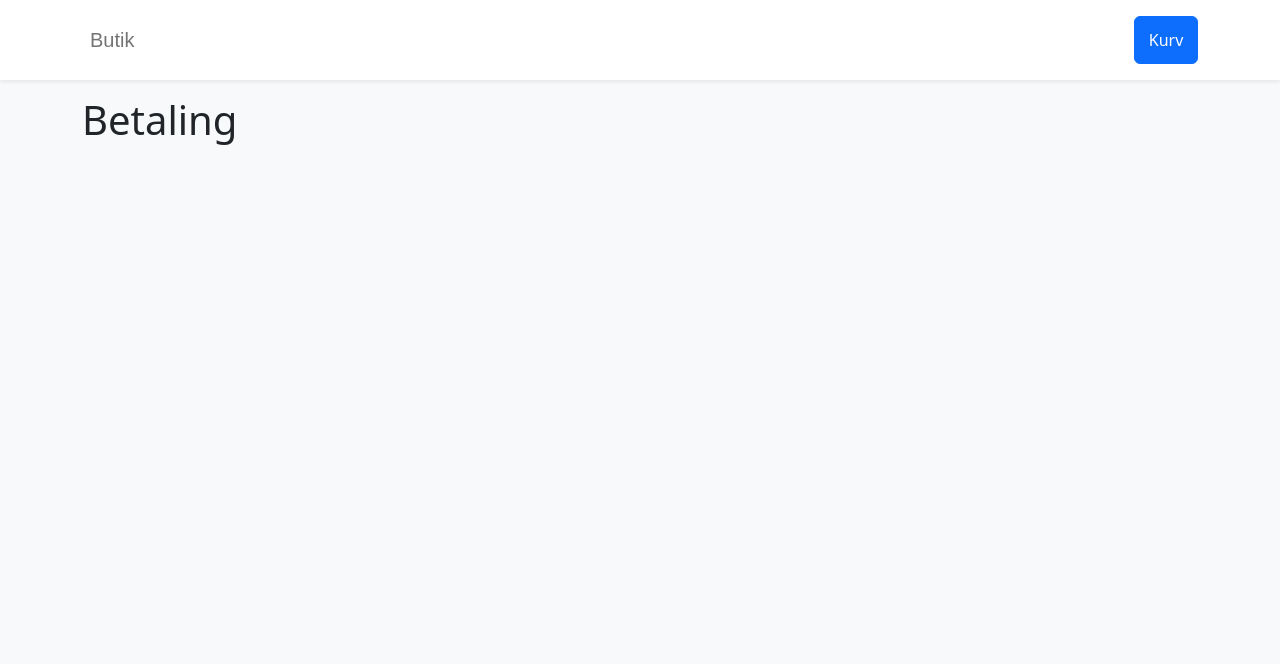
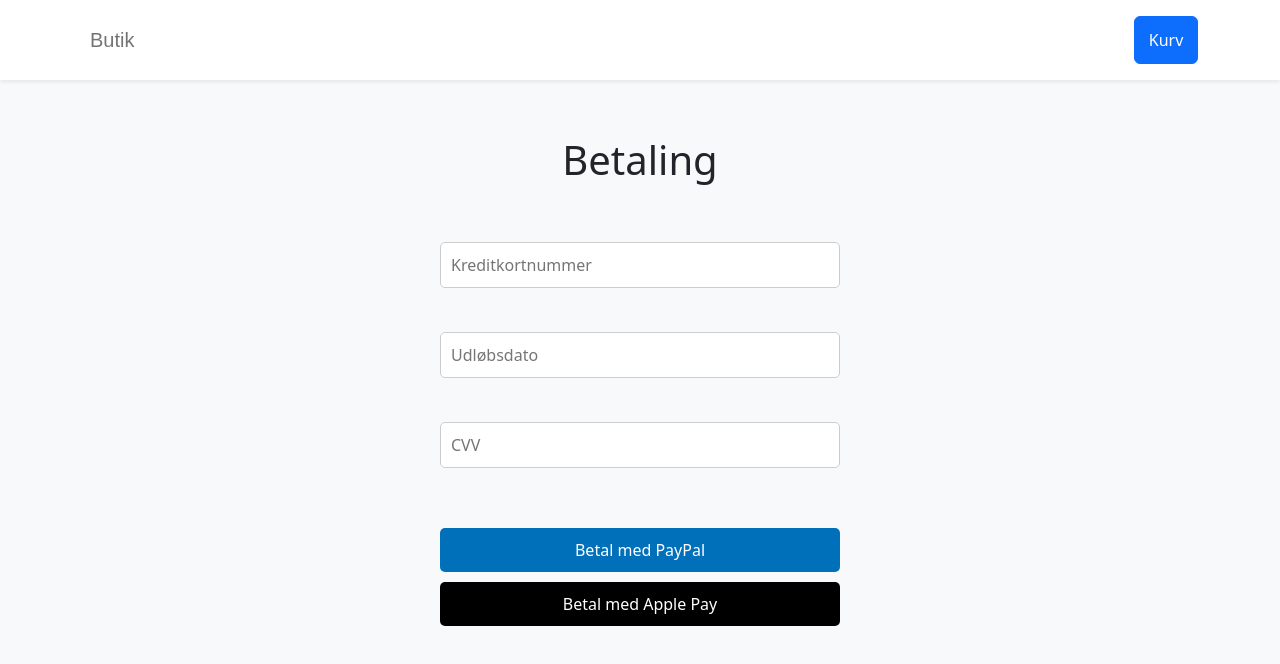
Before and after one commit to oska0281/frontendprojektgruppe7, a React (Vite) app: page /betaling in a window 1280 px wide. Shown: the top 664 px of the page. Built offline with nearby package versions, Linux system fonts and the light colour scheme.

Commit message:
udviklings af Betaling.tsx

```diff
--- a/src/pages/Betaling.tsx
+++ b/src/pages/Betaling.tsx
@@ -1,3 +1,46 @@
+import React from "react";
+
 export function Betaling() {
-    return <h1> Betaling</h1>
+  return (
+    <div style={{ display: "flex", flexDirection: "column", alignItems: "center" }}>
+      <h1 style={{padding:"40px"}}>Betaling</h1>
+      <form style={{ display: "flex", flexDirection: "column", alignItems: "center" }}>
+        <input
+          type="text"
+          placeholder="Kreditkortnummer"
+          style={inputStyle}/>
+        <br/>
+        <input
+          type="text"
+          placeholder="Udløbsdato"
+          style={inputStyle}/>
+        <br/>
+        <input type="text" placeholder="CVV" style={inputStyle} />
+      </form>
+      <button  style={{width: "400px",
+  marginTop:"50px",
+  padding: "10px",
+  backgroundColor: "#0070ba",
+  color: "white",
+  border: "none",
+  borderRadius: "5px",
+  cursor: "pointer",}}>Betal med PayPal</button>
+      <button  style={{width: "400px",
+  padding: "10px",
+  margin:"10px",
+  backgroundColor: "#000000",
+  color: "white",
+  border: "none",
+  borderRadius: "5px",
+  cursor: "pointer",}}>Betal med Apple Pay</button>
+    </div>
+  );
 }
+
+const inputStyle = {
+  width: "400px",
+  margin: "10px",
+  padding: "10px",
+  border: "1px solid #ccc",
+  borderRadius: "5px",
+};
```
